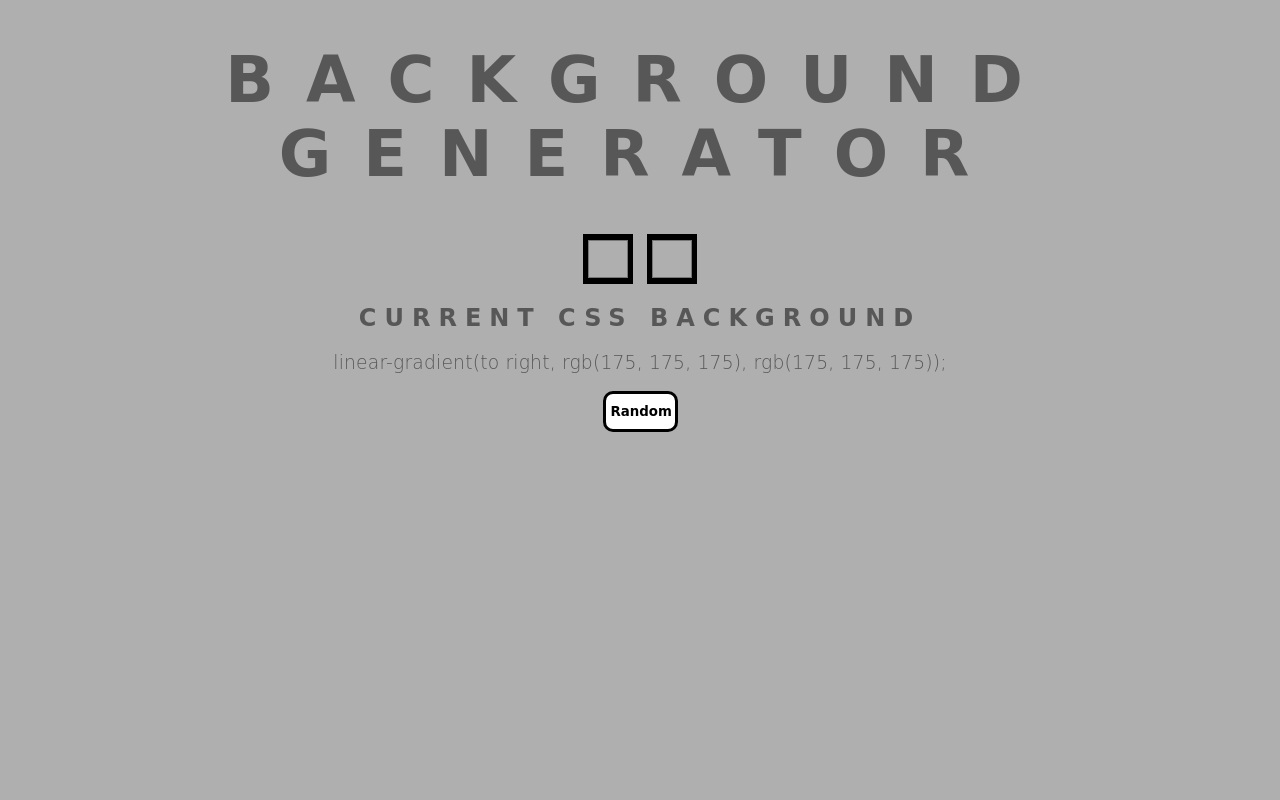
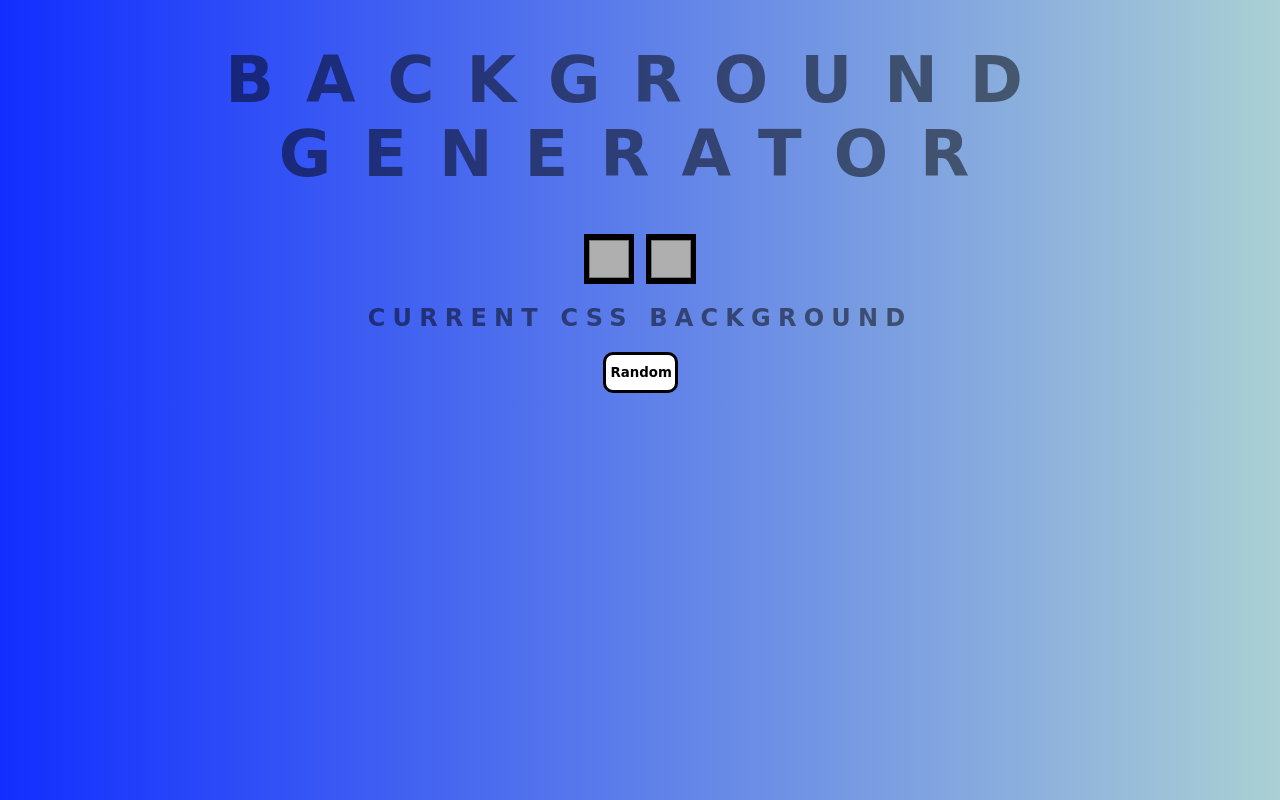
Before and after one commit to jwellwood/background-generator, a plain HTML site: page index.html in a window 1280 px wide. Drawn offline with Linux system fonts and the light colour scheme; a web font is replaced by a local one.

Commit message:
update readme

```diff
--- a/index.html
+++ b/index.html
@@ -12,6 +12,6 @@
         <h2>Current CSS Background</h2>
         <h3></h3>
         <button id="random">Random</button>
-        <script type="text/javascript" src="script.js"></script>
+        <script type="text/javascript" src="bundle.js"></script>
     </body>
 </html>
--- a/script.js
+++ b/script.js
@@ -1,3 +1,5 @@
+var _ = require("lodash");
+
 var css = document.querySelector("h3");
 var color1 = document.querySelector(".color1");
 var color2 = document.querySelector(".color2");
--- a/styles.css
+++ b/styles.css
@@ -3,7 +3,7 @@ body {
     color: rgba(0,0,0,0.5);
     text-align: center;
     text-transform: uppercase;
-    letter-spacing: .5em;
+    letter-spacing: .45em;
     top: 15%;
     background: linear-gradient(to right, rgb(17, 46, 255), rgb(170, 208, 212));
 }
```
Also changed, not shown: 1 other file.
